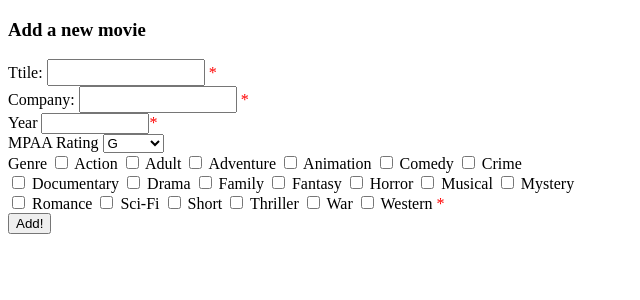
After one commit to zjuzpz/Web-for-actors-and-movies, a PHP site: page /addmovie.php in a window 1280 px wide. The commit adds this page. Shown: the top 300 px of the page, without its empty margins (0-640 px from the left). Run offline with PHP 8.4, Linux system fonts and the light colour scheme.

Commit message:
create addmovie page and small changes in other files

```diff
--- /dev/null
+++ b/addmovie.php
@@ -0,0 +1,89 @@
+<!--
+    Page I1: A page that lets users to add actor and/or director information. e.g. Here are some "reasonable" names: Chu-Cheng Hsieh, J'son Lee, etc.
+    Page I2: A page that lets users to add movie information.
+    Page I3: A page that lets users to add comments to movies.
+    Page I4: A page that lets users to add "actor to movie" relation(s).
+    Page I5: A page that lets users to add "director to movie" relation(s).
+ -->
+<!DOCTYPE html>
+<html>
+    <head>
+	<title>
+		"Add movie"
+	</title>
+    </head>
+    <body>
+	<h3>Add a new movie </h3>
+	<form method="post" action="<?php echo $_SERVER['PHP_SELF'];?>">
+	   <style>.required {color:#ff0000;} </style>
+	   Ttile: <input type="text" name="title" style="font-size:18px;width:150px;"> <span class=required>*</span> </br>
+	   Company: <input type="text" name="company" style="font-size:18px;width:150px;"> <span class=required>*</span> </br>
+	   Year <input type="number" name="year" min="1800" max="2100" style="width:100px;"><span class=required>*</span></br>
+	   MPAA Rating <select name="rating">
+			  <option>G</option>
+			  <option>NC-17</option>
+			  <option>PG</option>
+			  <option>PG-13</option>
+			  <option>R</option>
+		       </select> </br>
+	   Genre <input type="checkbox" name="genre[]" value="Action"> Action
+	   	 <input type="checkbox" name="genre[]" value="Adult"> Adult
+	   	 <input type="checkbox" name="genre[]" value="Adventure"> Adventure
+	   	 <input type="checkbox" name="genre[]" value="Animation"> Animation
+	   	 <input type="checkbox" name="genre[]" value="Comedy"> Comedy
+	   	 <input type="checkbox" name="genre[]" value="Crime"> Crime </br>
+	   	 <input type="checkbox" name="genre[]" value="Documentary"> Documentary
+	   	 <input type="checkbox" name="genre[]" value="Drama"> Drama
+	   	 <input type="checkbox" name="genre[]" value="Family"> Family
+	   	 <input type="checkbox" name="genre[]" value="Fantasy"> Fantasy
+	   	 <input type="checkbox" name="genre[]" value="Horror"> Horror
+	   	 <input type="checkbox" name="genre[]" value="Musical"> Musical
+	   	 <input type="checkbox" name="genre[]" value="Mystery"> Mystery </br>
+	   	 <input type="checkbox" name="genre[]" value="Romance"> Romance
+	   	 <input type="checkbox" name="genre[]" value="Sci-Fi"> Sci-Fi
+	   	 <input type="checkbox" name="genre[]" value="Short"> Short
+	   	 <input type="checkbox" name="genre[]" value="Thriller"> Thriller
+	   	 <input type="checkbox" name="genre[]" value="War"> War
+	   	 <input type="checkbox" name="genre[]" value="Western"> Western <span class="required">*</span></br>
+  	   <input type="submit" value="Add!">
+	</form>
+
+<?php
+if ($_SERVER["REQUEST_METHOD"] == "POST") {
+    // collect value of input field
+    $title = $_POST["title"];
+    $company = $_POST["company"];
+    $year = $_POST["year"];
+    $rating = $_POST["rating"];
+    $genre = $_POST["genre"];
+    if (empty($title) or empty($company) or empty($year) or empty($rating) or empty($genre)) {
+        echo " *: required information!";
+    } else {
+        echo $title." is added successfully!"."<br/>";
+ 	$db_connection = mysql_connect("localhost", "root", "root");
+ 	mysql_select_db("movie", $db_connection);
+//incease max movie ID
+  	$query = "select id from maxMovieID;";
+  	$rs = mysql_query($query, $db_connection);
+  	$row = mysql_fetch_row($rs);
+  	$maxID = $row[0] + 1;
+  	$query = "update maxMovieID set id =".$maxID.";";
+//	echo $query."</br>";
+  	mysql_query($query, $db_connection);
+//update moive table
+        $query = "insert into movie values($maxID, \"$title\", $year, \"$rating\",\"$company\");";
+//  	echo $query."</br>";
+	mysql_query($query, $db_connection);
+//update movieGenre table
+	for($i=0;$i<count($genre);$i++) {
+	$query = "insert into movieGenre values($maxID, \"$genre[$i]\");";
+//	print $query."</br>";
+	mysql_query($query, $db_connection);
+	}
+        mysql_close($db_connection);
+    }
+}
+?>
+
+    </body>
+</html>
--- a/count.sql
+++ b/count.sql
@@ -5,5 +5,5 @@ select count(*) from movieGenre;
 select count(*) from movieDirector;
 select count(*) from movieActor;
 select count(*) from review;
-select count(*) from maxPersonID;
-select count(*) from maxMovieID;
+select * from maxPersonID;
+select * from maxMovieID;
--- a/mainpage.php
+++ b/mainpage.php
@@ -9,7 +9,7 @@
 <html>
     <head>
 	<title>
-		"Query in movies"
+		"Mainpage"
 	</title>
     </head>
     <body>
--- a/mktables.sql
+++ b/mktables.sql
@@ -51,7 +51,6 @@ create table movieGenre
 (
 mid integer not null comment "movie ID",
 genre varchar(20) not null comment "movie genre",
-primary key(mid),
 foreign key(mid) references movie(id)
 ) ENGINE=INNODB;
 
```
